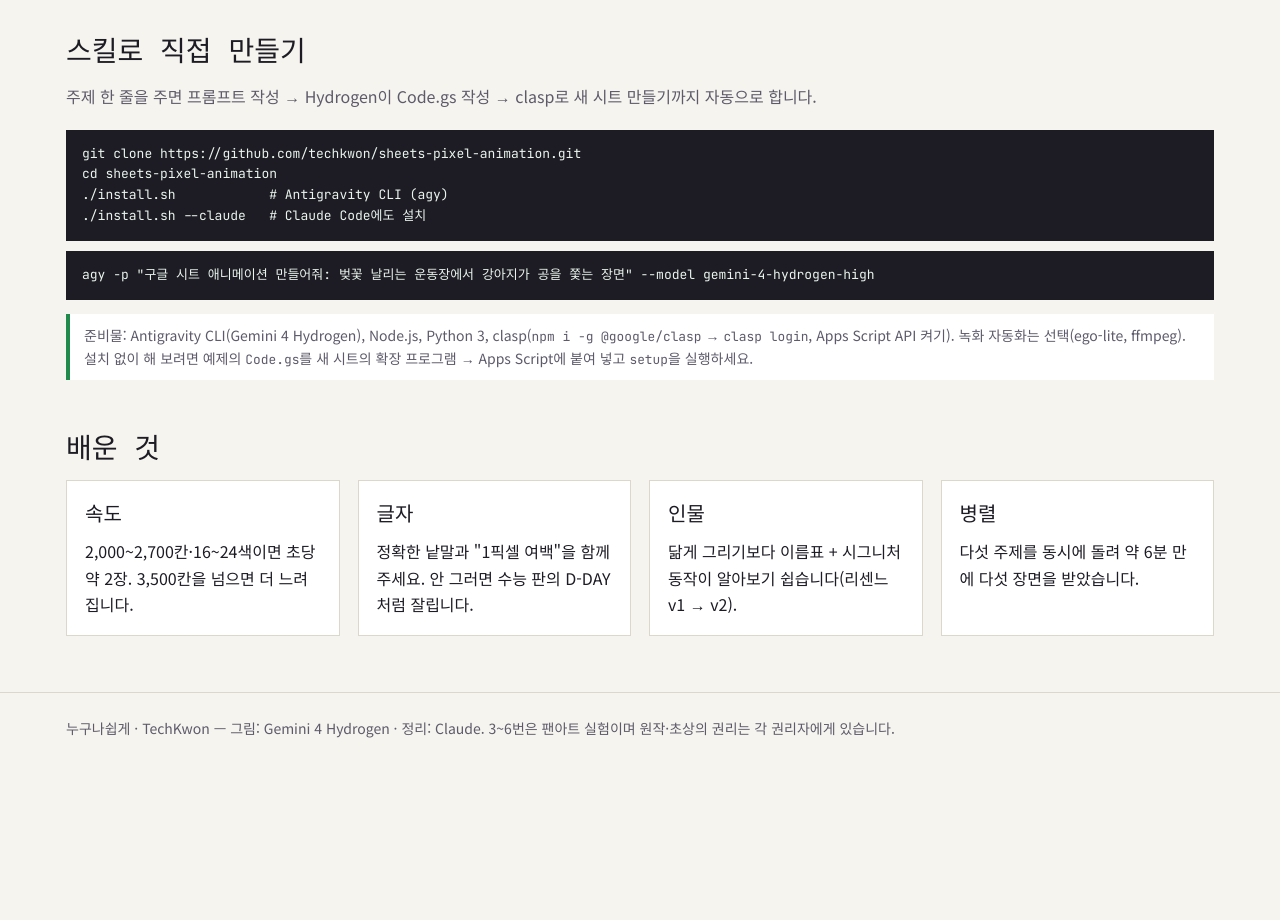
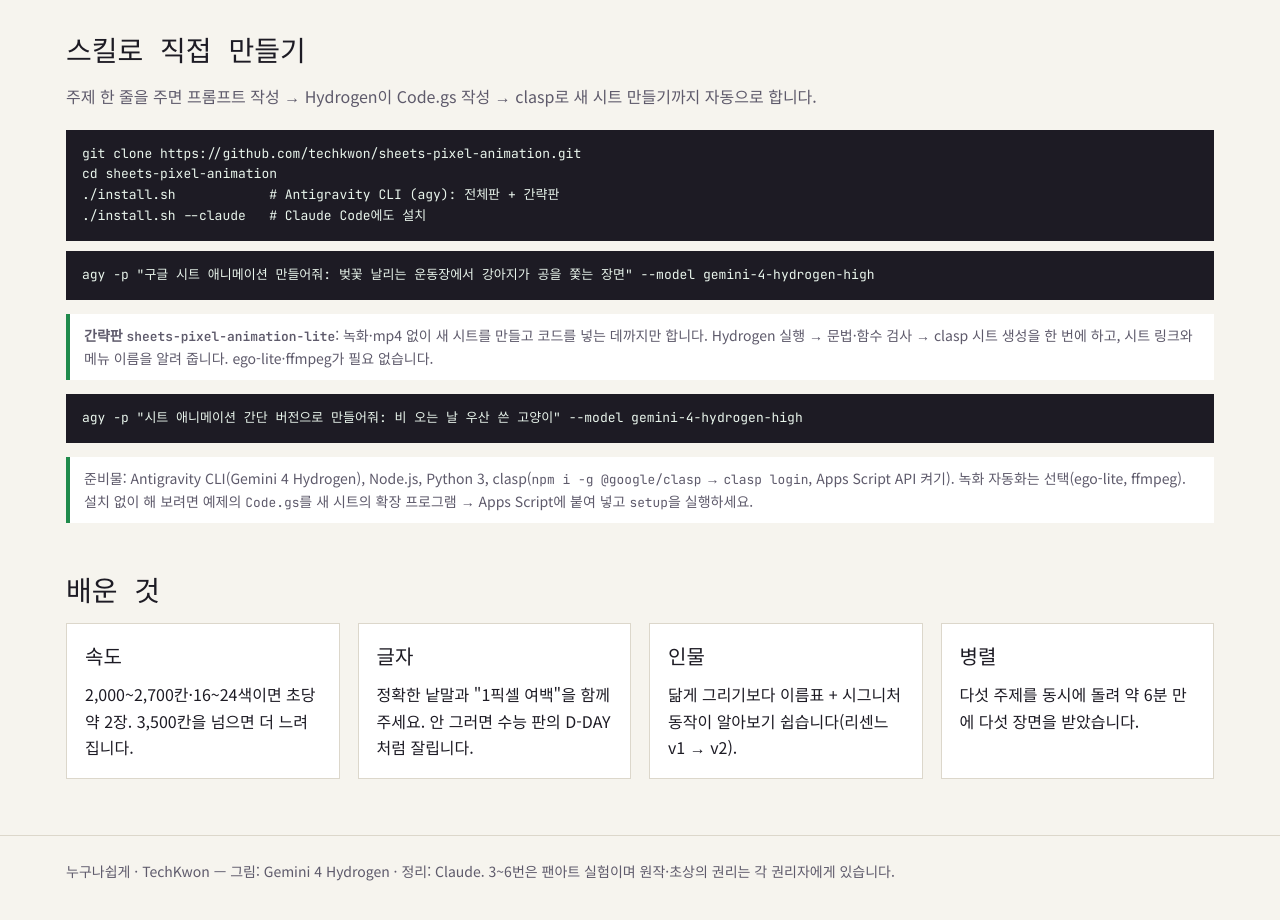
Before and after one commit to techkwon/sheets-pixel-animation, a plain HTML site: page docs/index.html in a window 1280 px wide. Shown: the part 2200-3120 px from the top of the page. Before the commit the page ends 2980 px from the top, so only its background shows below. Drawn offline with Linux system fonts and the light colour scheme; a web font is replaced by a local one.

Commit message:
Mention the lite skill on the GitHub Pages site
Co-Authored-By: Claude Opus 5.5 <noreply@anthropic.com>

```diff
--- a/docs/index.html
+++ b/docs/index.html
@@ -4,7 +4,7 @@
 <meta charset="utf-8">
 <meta name="viewport" content="width=device-width, initial-scale=1">
 <title>시트 픽셀 애니메이션</title>
-<meta name="description" content="구글 시트 셀 수식만으로 움직이는 픽셀 애니메이션 9가지 — Gemini 4 Hydrogen 원샷 실험 기록과 스킬 설치 안내">
+<meta name="description" content="구글 시트 셀 수식만으로 움직이는 픽셀 애니메이션 9가지 — Gemini 4 Hydrogen 원샷 실험 기록과 스킬(전체판·간략판) 설치 안내">
 <link rel="preconnect" href="https://fonts.googleapis.com">
 <link rel="preconnect" href="https://fonts.gstatic.com" crossorigin>
 <link href="https://fonts.googleapis.com/css2?family=DotGothic16&family=Noto+Sans+KR:wght@400;500;700&family=JetBrains+Mono:wght@400;600&display=swap" rel="stylesheet">
@@ -95,9 +95,11 @@ footer{margin:56px 0 0;padding:24px 0 40px;border-top:1px solid var(--line);colo
   <p class="sub">주제 한 줄을 주면 프롬프트 작성 → Hydrogen이 Code.gs 작성 → clasp로 새 시트 만들기까지 자동으로 합니다.</p>
   <pre>git clone https://github.com/techkwon/sheets-pixel-animation.git
 cd sheets-pixel-animation
-./install.sh            # Antigravity CLI (agy)
+./install.sh            # Antigravity CLI (agy): 전체판 + 간략판
 ./install.sh --claude   # Claude Code에도 설치</pre>
   <pre>agy -p "구글 시트 애니메이션 만들어줘: 벚꽃 날리는 운동장에서 강아지가 공을 쫓는 장면" --model gemini-4-hydrogen-high</pre>
+  <p class="note"><b>간략판 <code>sheets-pixel-animation-lite</code></b>: 녹화·mp4 없이 새 시트를 만들고 코드를 넣는 데까지만 합니다. Hydrogen 실행 → 문법·함수 검사 → clasp 시트 생성을 한 번에 하고, 시트 링크와 메뉴 이름을 알려 줍니다. ego-lite·ffmpeg가 필요 없습니다.</p>
+  <pre>agy -p "시트 애니메이션 간단 버전으로 만들어줘: 비 오는 날 우산 쓴 고양이" --model gemini-4-hydrogen-high</pre>
   <p class="note">준비물: Antigravity CLI(Gemini 4 Hydrogen), Node.js, Python 3, clasp(<code>npm i -g @google/clasp</code> → <code>clasp login</code>, Apps Script API 켜기). 녹화 자동화는 선택(ego-lite, ffmpeg). 설치 없이 해 보려면 예제의 <code>Code.gs</code>를 새 시트의 확장 프로그램 → Apps Script에 붙여 넣고 <code>setup</code>을 실행하세요.</p>
 
   <h2>배운 것</h2>
```
